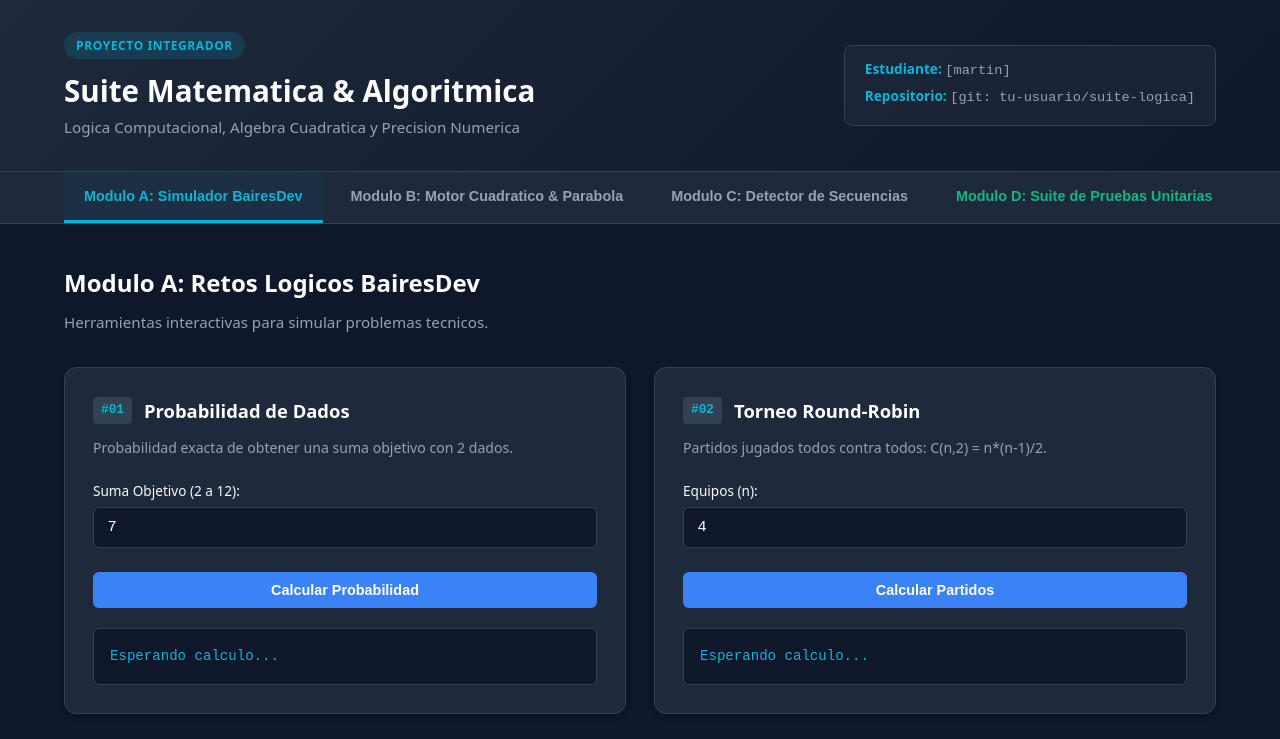
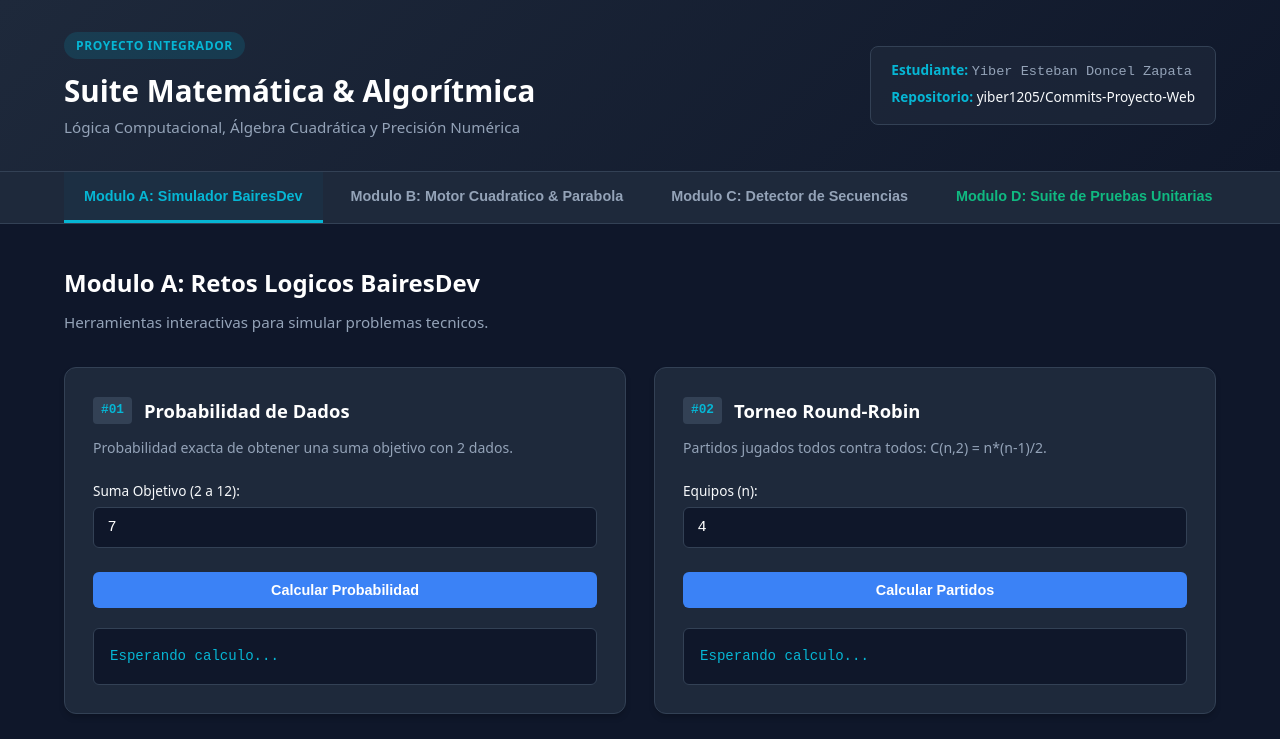
Before and after one commit to martin052415/commit-proyecto, a plain HTML site: page index.html in a window 1280 px wide. Shown: the top 739 px of the page. Drawn offline with Linux system fonts and the light colour scheme.

Commit message:
Fix typos in index.html for Spanish language

```diff
--- a/index.html
+++ b/index.html
@@ -3,22 +3,21 @@
 <head>
   <meta charset="UTF-8">
   <meta name="viewport" content="width=device-width, initial-scale=1.0">
-  <title>Suite Matematica y Logica | Proyecto Integrador</title>
+  <title>Suite Matemática y Lógica | Proyecto Integrador</title>
   <link rel="stylesheet" href="css/style.css">
 </head>
 <body>
   <!-- Header Principal -->
   <header class="header">
-    <feat(ui): agregar estructura HTML con navegacion por pestanas>
     <div class="container header-container">
       <div class="brand">
         <span class="badge">PROYECTO INTEGRADOR</span>
-        <h1>Suite Matematica &amp; Algoritmica</h1>
-        <p class="subtitle">Logica Computacional, Algebra Cuadratica y Precision Numerica</p>
+        <h1>Suite Matemática &amp; Algorítmica</h1>
+        <p class="subtitle">Lógica Computacional, Álgebra Cuadrática y Precisión Numérica</p>
       </div>
       <div class="student-info">
-        <div class="info-tag"><strong>Estudiante:</strong> <span class="placeholder">[martin]</span></div>
-        <div class="info-tag"><strong>Repositorio:</strong> <span class="placeholder">[git: tu-usuario/suite-logica]</span></div>
+        <div class="info-tag"><strong>Estudiante:</strong> <span class="placeholder">Yiber Esteban Doncel Zapata</span></div>
+        <div class="info-tag"><strong>Repositorio:</strong> <span>yiber1205/Commits-Proyecto-Web</span></div>
       </div>
     </div>
   </header>
@@ -123,11 +122,14 @@
       <div class="section-header"><h2>Modulo C: Detector de Secuencias</h2><p>Identificador de progresiones aritmeticas, geometricas y de segundo orden.</p></div>
       <div class="card">
         <div class="form-group"><label for="input-secuencia">Secuencia separada por comas:</label><input type="text" id="input-secuencia" value="7, 11, 16, 22, 29"></div>
+        <p class="subtitle">Ingresa al menos tres números separados por comas para identificar el patrón matemático.</p>
         <div class="presets-row">
           <span>Presets:</span>
           <button class="btn-chip" data-seq="7, 11, 16, 22, 29">Cuadratica (+4, +5, +6...)</button>
           <button class="btn-chip" data-seq="100, 93, 84, 73">Diferencias (-7, -9, -11...)</button>
           <button class="btn-chip" data-seq="4, 16, 64, 256">Geometrica (*4)</button>
+          <button class="btn-chip" data-seq="81, 27, 9, 3, 1">Geometrica (/3)</button>
+          <button class="btn-chip" data-seq="2, 4, 6, 8, 10">Aritmetica (+2)</button>
           <button class="btn-chip" data-seq="6, 3, 12, 9, 36, 35">Dual (/2, *4, -3, *4, -1...)</button>
         </div>
         <button class="btn btn-primary" id="btn-analizar-secuencia">Analizar Patron</button>
```
